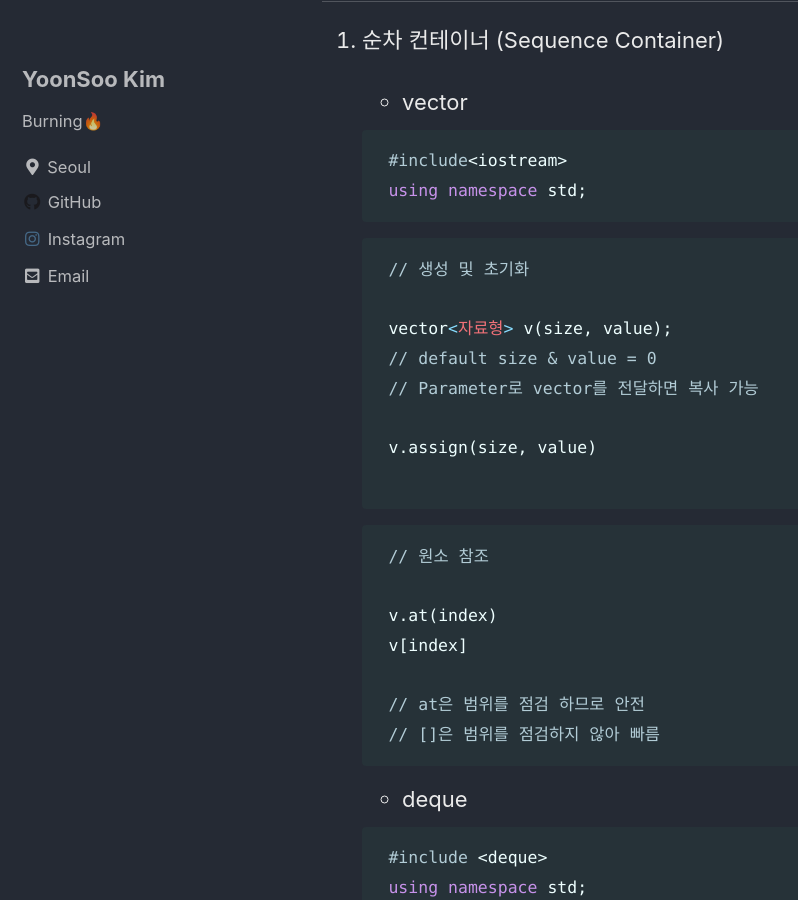
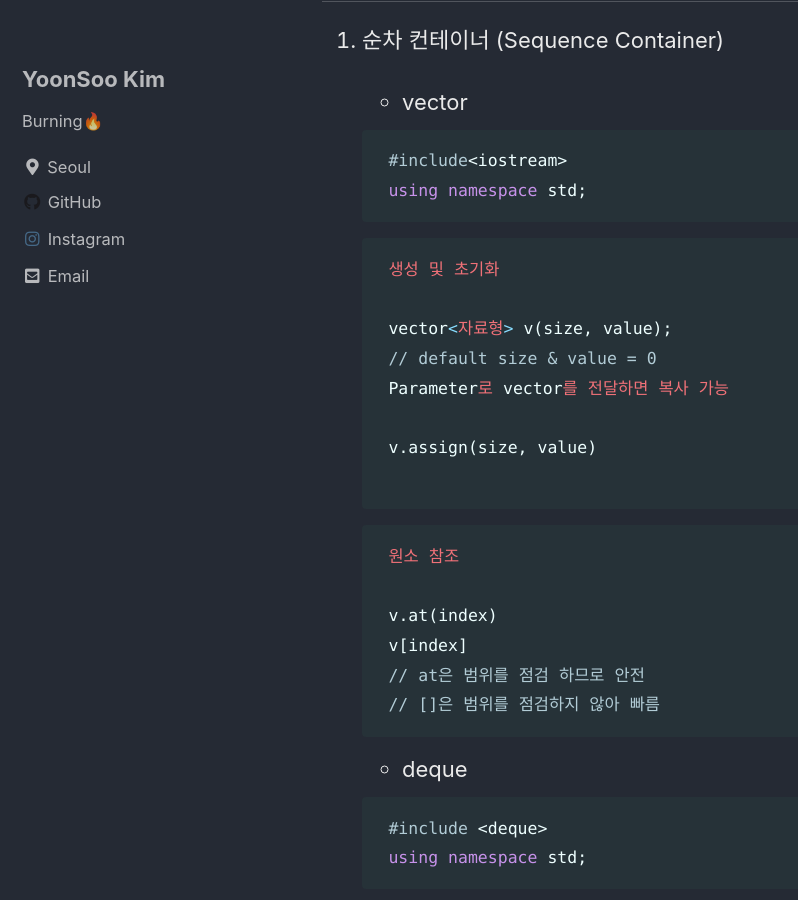
Before and after one commit to blackbeaver37/blackbeaver37.github.io, a Jekyll site: the page built from _posts/2020-07-24-stl_cpp.md, in a window 1280 px wide and 900 px high, scrolled down 359 px. Shown: the whole window, without its empty margins (0-798 px from the left). Built offline with Jekyll 4.4.1, drawn with Linux system fonts in a browser that asks for light colours; cached includes are drawn as plain includes.

Commit message:
Update 2020-07-24-stl_cpp.md

````diff
--- a/_posts/2020-07-24-stl_cpp.md
+++ b/_posts/2020-07-24-stl_cpp.md
@@ -23,22 +23,21 @@ last_modified_at: 2020-07-24T02:30:00-05:00
     ```
 
     ```c++
-    // 생성 및 초기화
+    생성 및 초기화
 
     vector<자료형> v(size, value);
     // default size & value = 0
-    // Parameter로 vector를 전달하면 복사 가능
+    Parameter로 vector를 전달하면 복사 가능
 
     v.assign(size, value)
 
     ```
 
     ```c++
-    // 원소 참조
+    원소 참조
 
     v.at(index)
     v[index]
-
     // at은 범위를 점검 하므로 안전
     // []은 범위를 점검하지 않아 빠름
     ```
````
